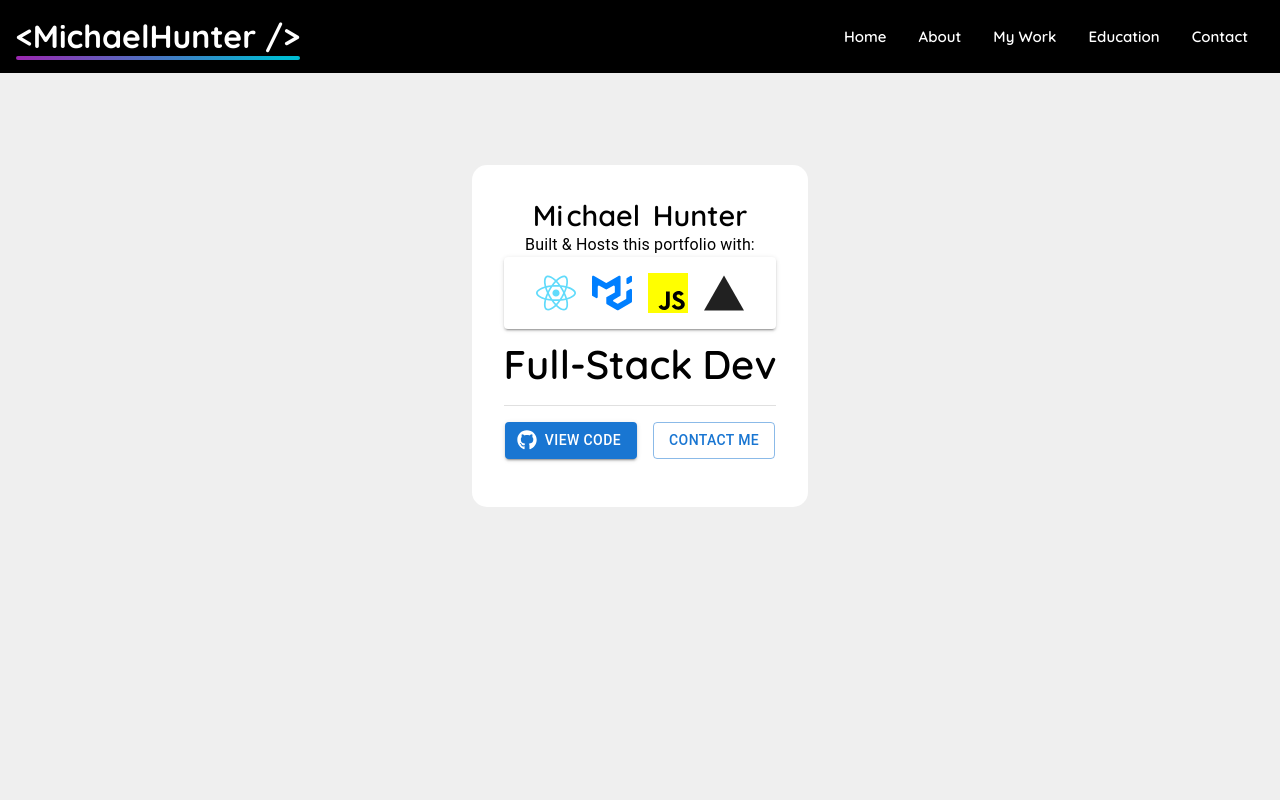
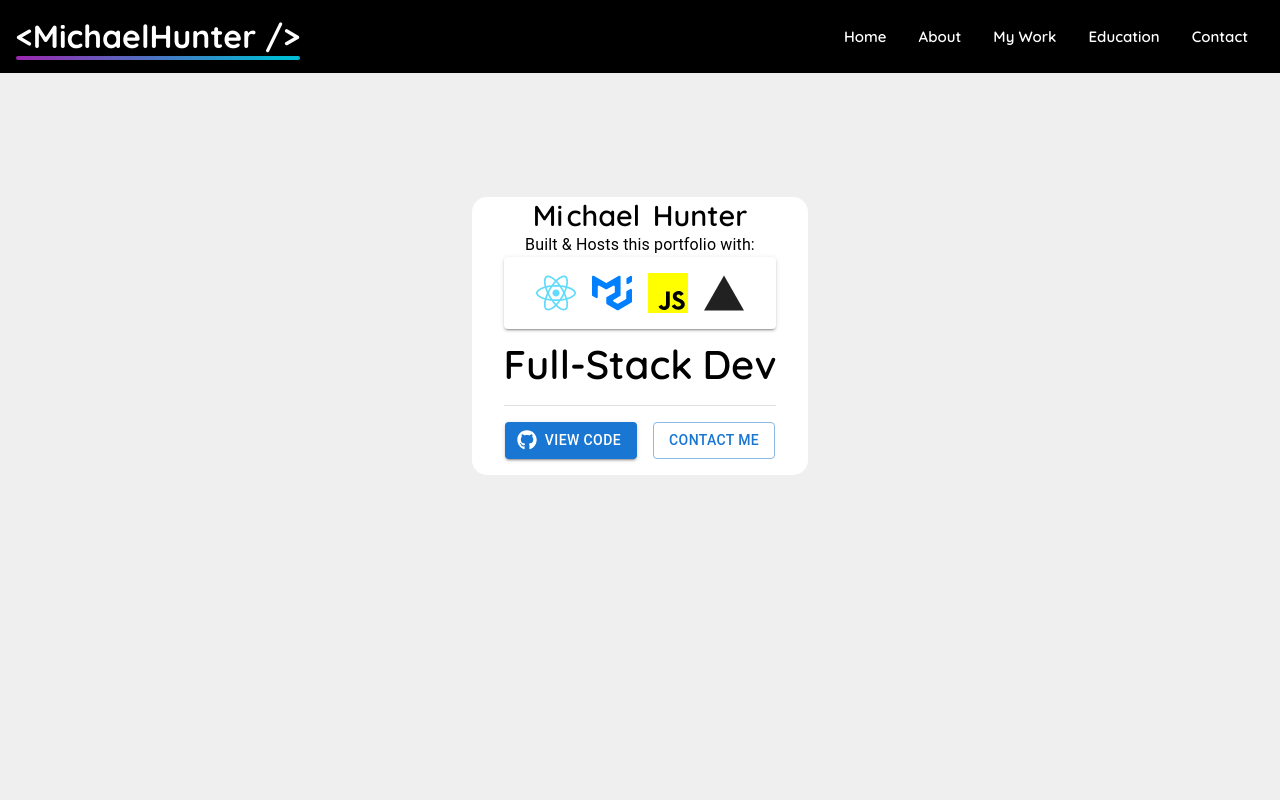
Before and after one commit to michaelhunter555/mikes-portfolio, a React (Create React App) app: page / in a window 1280 px wide. Shown: the top 800 px of the page. Built offline with nearby package versions, Linux system fonts and the light colour scheme; no server answers; some icons are missing.

Commit message:
test changes for introduction card

```diff
--- a/src/components/SliderImage.js
+++ b/src/components/SliderImage.js
@@ -39,7 +39,7 @@ const StyledBoxWrapper = styled(Box)(({ theme }) => ({
   display: "flex",
   alignItems: "center",
   flexDirection: "column",
-  padding: "2rem",
+  padding: "0 2rem 0",
   borderRadius: "15px",
   background: theme.palette.background.paper,
 }));
```
